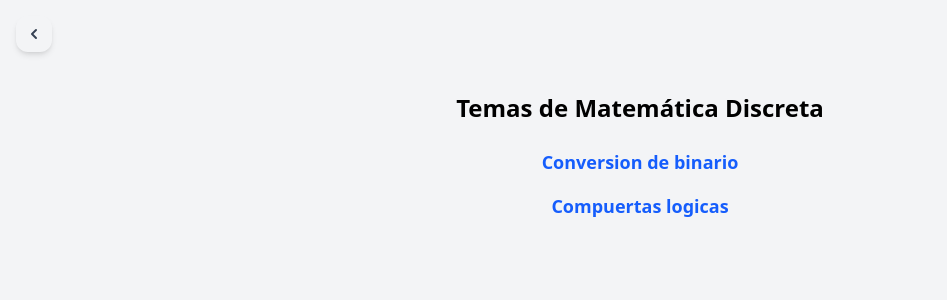
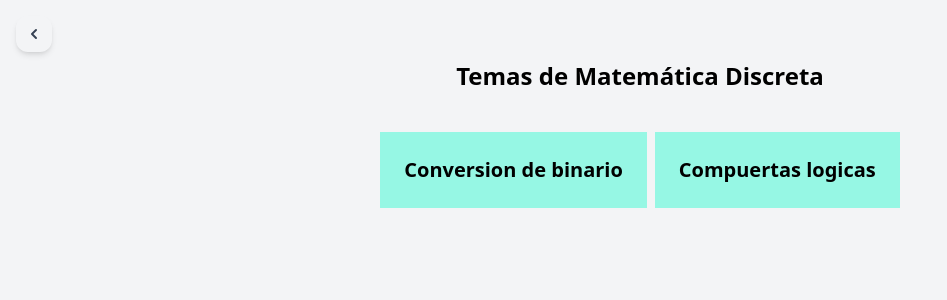
Before and after one commit to GlendyT/UMGproject, a Next.js app: page /matematicadiscreta in a window 1280 px wide. Shown: the top 300 px of the page, without its empty margins (0-947 px from the left). Built offline with nearby package versions, Linux system fonts and the light colour scheme.

Commit message:
giving styles to the nested routes

```diff
--- a/src/app/algebralineal/page.tsx
+++ b/src/app/algebralineal/page.tsx
@@ -13,16 +13,19 @@ const Algebralineal = () => {
         <h1 className="text-2xl font-bold text-center mb-6">
           Temas de Algebra Lineal
         </h1>
-        <div className="space-y-4">
+        <div className="flex flex-row max-sm:flex-col items-center gap-2 justify-center">
           {AlgebraLinealSlugs.map((slug) => (
-            <div key={slug.id} className="text-center">
-              <Link
-                href={slug.href}
-                className="text-lg font-semibold text-blue-600 hover:underline"
-              >
-                {slug.name}
-              </Link>
-            </div>
+            <Link
+              href={slug.href}
+              key={slug.id}
+              className="w-auto max-sm:w-full h-auto text-center"
+            >
+              <div className={` flex flex-col  p-6 bg-violet-300 `}>
+                <h1 className="text-xl font-bold text-black hover:underline">
+                  {slug.name}
+                </h1>
+              </div>
+            </Link>
           ))}
         </div>
       </div>
--- a/src/app/matematicadiscreta/page.tsx
+++ b/src/app/matematicadiscreta/page.tsx
@@ -8,20 +8,23 @@ const MatematicaDiscreta = () => {
   return (
     <section className="flex flex-col gap-2  min-h-screen bg-gray-100 p-4">
       <BotonBack />
-      <div className="w-full h-full p-8  ">
+      <div className="flex flex-col gap-4 items-center justify-center text-4xl font-extrabold">
         <h1 className="text-2xl font-bold text-center mb-6">
           Temas de Matemática Discreta
         </h1>
-        <div className="space-y-4">
+        <div className="flex flex-row max-sm:flex-col items-center gap-2">
           {MatematicaDiscretaSlugs.map((slug) => (
-            <div key={slug.id} className="text-center">
-              <Link
-                href={slug.href}
-                className="text-lg font-semibold text-blue-600 hover:underline"
-              >
-                {slug.name}
-              </Link>
-            </div>
+            <Link
+              href={slug.href}
+              key={slug.id}
+              className="w-auto max-sm:w-full h-auto text-center"
+            >
+              <div className="flex flex-col p-6 bg-teal-200">
+                <h1 className="text-xl font-bold text-black hover:underline">
+                  {slug.name}
+                </h1>
+              </div>
+            </Link>
           ))}
         </div>
       </div>
--- a/src/app/page.tsx
+++ b/src/app/page.tsx
@@ -11,7 +11,7 @@ export default function Home() {
             <div className={` flex flex-col ${route.bgColor} p-6 `}>
               <h1 className="text-xl font-bold text-black hover:underline">{route.name}</h1>
             </div>
-            <div className="bg-red-300 h-full w-full"></div>
+
           </Link>
         ))}
       </div>
--- a/src/app/precalculo/page.tsx
+++ b/src/app/precalculo/page.tsx
@@ -8,17 +8,22 @@ const Precalculo = () => {
     <section className="flex flex-col gap-2  min-h-screen bg-gray-100 p-4">
       <BotonBack />
       <div className="flex flex-col gap-4 items-center justify-center text-4xl font-extrabold">
-        <h1>Precalculo</h1>
-        {PrecalculoSlugs.map((slug) => (
-          <div key={slug.id} className="text-center">
+        <h1> Precalculo</h1>
+        <div className="flex flex-row max-sm:flex-col gap-4 text-2xl font-semibold">
+          {PrecalculoSlugs.map((slug) => (
             <Link
+              key={slug.id}
               href={slug.href}
-              className="text-lg font-semibold text-blue-600 hover:underline"
+              className="w-auto max-sm:w-full h-auto text-center"
             >
-              {slug.name}
+              <div className="flex flex-col p-6 bg-green-200">
+                <h1 className="text-xl font-bold text-black hover:underline">
+                  {slug.name}
+                </h1>
+              </div>
             </Link>
-          </div>
-        ))}
+          ))}
+        </div>
       </div>
     </section>
   );
```
